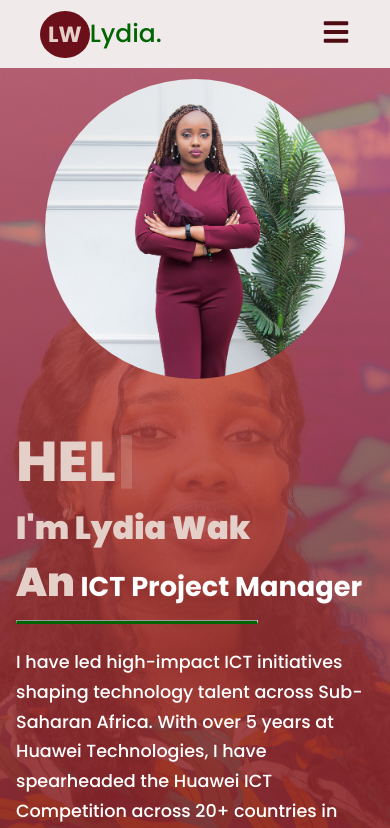
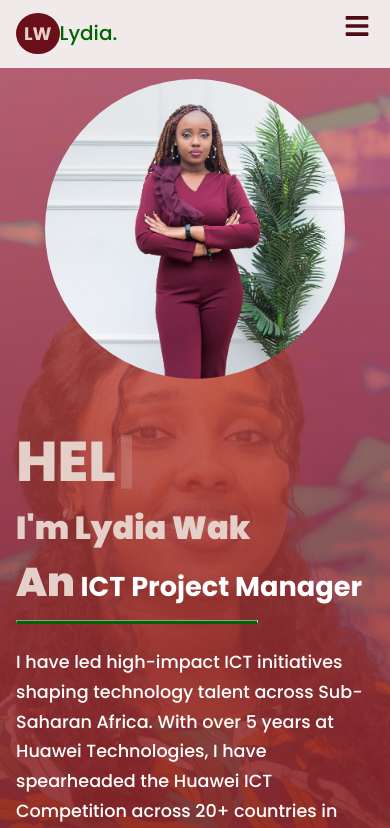
Before and after one commit to Ghostcall/Project_Manager, a React (Vite) app: page / in a window 390 px wide. Shown: the top 828 px of the page. Built offline with nearby package versions, Linux system fonts and the light colour scheme.

Commit message:
Revamped the logo

```diff
--- a/src/components/Header/Header.css
+++ b/src/components/Header/Header.css
@@ -95,14 +95,14 @@
 .menu-icon {
   display: none;
   margin: auto 0;
-  font-size: 28px;
+  font-size: 26px;
   font-weight: 700;
   color: #4d0c14;
 }
 
 @media (max-width: 900px) {
   .header {
-    padding: auto .8px;
+    justify-content: space-between;
   }
 
    .nav-links {
@@ -147,10 +147,45 @@
   .nav-links {
     gap: 18px;
   }
+  .logo {
+    display: flex;
+    align-items: center;
+    justify-content: center;
+    position: absolute;
+    top: 0;
+    bottom: 1px;
+
+  }
+  .logo span {
+    background: #6b0f1a;
+    color: #e4d0c8;
+    font-weight: 700;
+    padding: .5rem;
+    font-size: 18px;
+    border-radius: 50%;
+}
+
+  .logo h3 {
+    font-size: 20px;
+    font-weight: 500;
+    gap: 0px;
+    margin: auto 1rem;
+}
+.logo h3 span {
+    background: #6b0f1a;
+    color: #e4d0c8;
+    font-weight: 700;
+    padding: .5rem;
+    font-size: 18px;
+    border-radius: 50%;
+
+}
   .menu-icon {
     display: block;
     cursor: pointer;
-    margin-top: 1rem;
+    position: absolute;
+    right: 20px;
+    top: 11px;
   }
 }
 
--- a/src/components/Header/Header.jsx
+++ b/src/components/Header/Header.jsx
@@ -15,7 +15,7 @@
         <div className="logo">
               <li>
                 <Link to="#home" smooth={true} duration={500} onClick={closeMenu}>
-                  <h3><span>LW</span>Lydia.</h3>
+                  <h3><span className="brand">LW</span>Lydia.</h3>
                 </Link>
               </li>
         </div>
```
